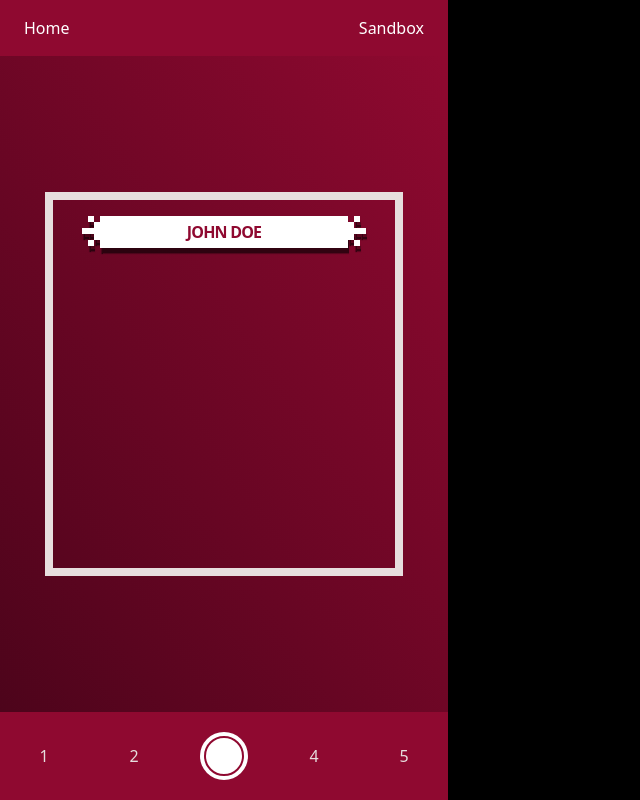
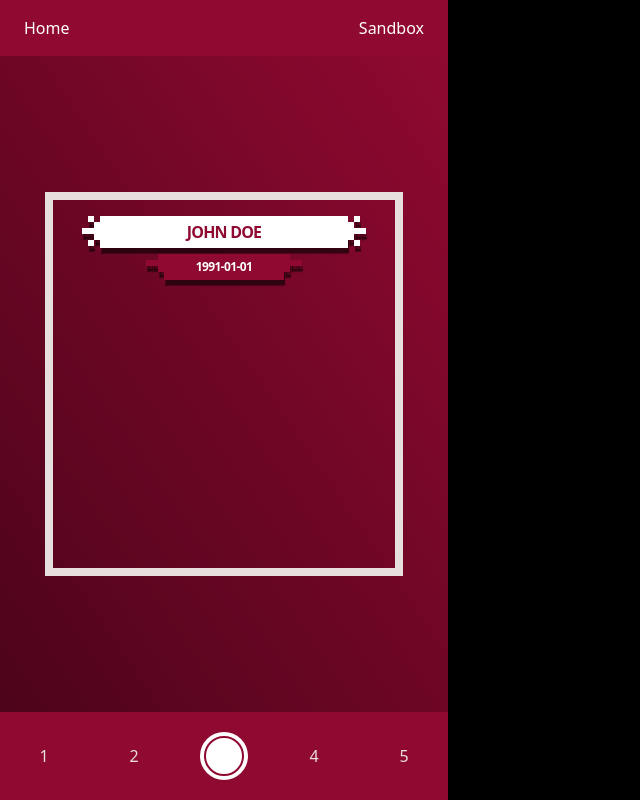
Before and after one commit to lvidal1/react-card-generator, a Next.js app: page /sandbox in a window 1280 px wide. Shown: the whole page, without its empty margins (0-640 px from the left). Built offline with nearby package versions, Linux system fonts and the light colour scheme.

Commit message:
Add new birthname comp and block ribbon edge

```diff
--- a/components/Area.js
+++ b/components/Area.js
@@ -4,9 +4,10 @@ import styles from "@styles/Area.module.css";
 import { useSelector } from "react-redux";
 
 import Fullname from "./area/Fullname";
+import Birthday from "./area/Birthday";
 
 const Area = () => {
-	const { fullname } = useSelector((state) => state.user);
+	const { fullname, birth } = useSelector((state) => state.user);
 
 	return (
 		<div className={styles.container}>
@@ -16,6 +17,7 @@ const Area = () => {
 				data-testid="Area.layer"
 			>
 				<Fullname text={fullname} />
+				<Birthday text={birth} classname="mt-1.5" />
 			</div>
 		</div>
 	);
--- /dev/null
+++ b/components/area/Birthday.js
@@ -0,0 +1,46 @@
+import styles from "@styles/area/Birthday.module.css";
+
+const Birthday = ({ text, classname }) => {
+	return (
+		<div className={`${styles.container} ${classname}`}>
+			<div className={`${styles.ribbonDecorator}`}>
+				<div className={styles.blocks}>
+					<div></div>
+					<div></div>
+					<div className={styles.block}></div>
+					<div></div>
+					<div></div>
+					<div></div>
+					<div className={styles.block}></div>
+					<div className={styles.block}></div>
+					<div className={styles.block}></div>
+					<div></div>
+					<div></div>
+					<div className={styles.block}></div>
+					<div></div>
+					<div></div>
+					<div></div>
+				</div>
+			</div>
+			<div className={styles.name}>{text}</div>
+			<div className={styles.ribbonDecorator}>
+				<div className={styles.blocks}>
+					<div className={styles.block}></div>
+					<div></div>
+					<div></div>
+					<div></div>
+					<div></div>
+					<div></div>
+					<div className={styles.block}></div>
+					<div className={styles.block}></div>
+					<div className={styles.block}></div>
+					<div className={styles.block}></div>
+					<div></div>
+					<div></div>
+				</div>
+			</div>
+		</div>
+	);
+};
+
+export default Birthday;
--- /dev/null
+++ b/styles/area/Birthday.module.css
@@ -0,0 +1,25 @@
+.container {
+	@apply flex justify-center w-6/12 mx-auto;
+}
+
+.name {
+	@apply block-shadow leading-normal tracking-tighter text-xs text-white font-bold uppercase text-center bg-primary-red py-1 px-4 flex-grow;
+}
+
+.ribbonDecorator {
+	@apply w-4.5;
+}
+
+.block-shadow {
+	box-shadow: 0.5px 6px 1px 0px rgb(0 0 0 / 60%);
+	-webkit-box-shadow: 0.5px 6px 1px 0px rgb(0 0 0 / 60%);
+	-moz-box-shadow: 0.5px 6px 1px 0px rgb(0 0 0 / 60%);
+}
+
+.blocks {
+	@apply grid grid-cols-3;
+}
+
+.block {
+	@apply w-1.5 h-1.5 bg-primary-red block-shadow;
+}
```
